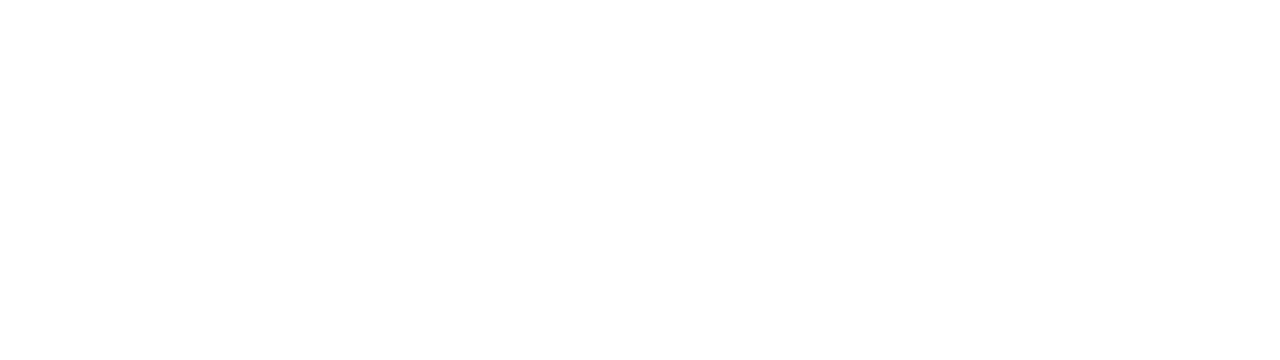
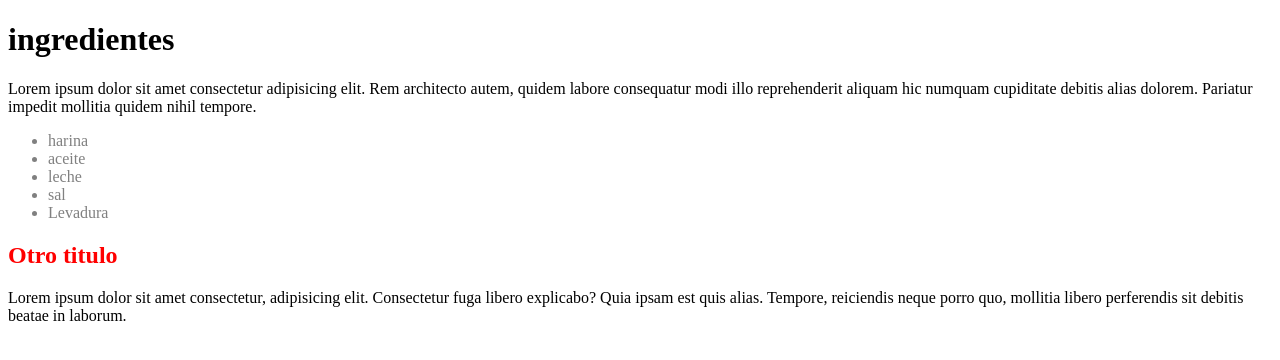
Before and after one commit to PapuAllan08/HTML-y-CSS-GOOOD, a plain HTML site: page clase CSS intermedio/selectores_avanzados.html in a window 1280 px wide. Drawn offline with Linux system fonts and the light colour scheme.

Commit message:
solo añadi cosas a las cosas, tampoco fue la gran cosa pero bueno

```diff
--- a/clase CSS intermedio/selectores.css
+++ b/clase CSS intermedio/selectores.css
@@ -0,0 +1,9 @@
+li {
+    color:grey;
+}
+.ingrediente_faltante {
+    color:red;
+}
+#ingrediente_secreto {
+    color:blue;
+}
--- a/clase CSS intermedio/selectores_avanzados.html
+++ b/clase CSS intermedio/selectores_avanzados.html
@@ -4,9 +4,28 @@
     <meta charset="UTF-8" />
     <meta name="viewport" content="width=device-width, initial-scale=1.0" />
     <title>selectores avanzados</title>
-    <link rel="stylesheet" href="selectores.css" />
+    <link rel="stylesheet" href="selectores.css">
   </head>
   <body>
-
+    <h1>ingredientes</h1>
+    <p>
+      Lorem ipsum dolor sit amet consectetur adipisicing elit. Rem architecto
+      autem, quidem labore consequatur modi illo reprehenderit aliquam hic
+      numquam cupiditate debitis alias dolorem. Pariatur impedit mollitia quidem
+      nihil tempore.
+    </p>
+    <ul>
+      <li class="ingredientes_faltantes">harina</li>
+      <li>aceite</li>
+      <li>leche</li>
+      <li>sal</li>
+      <li id="Ingrediente_secreto">Levadura</li>
+    </ul>
+    <h2 style="color: red;">Otro titulo</h2>
+    <p>
+      Lorem ipsum dolor sit amet consectetur, adipisicing elit. Consectetur fuga
+      libero explicabo? Quia ipsam est quis alias. Tempore, reiciendis neque
+      porro quo, mollitia libero perferendis sit debitis beatae in laborum.
+    </p>
   </body>
 </html>
```
